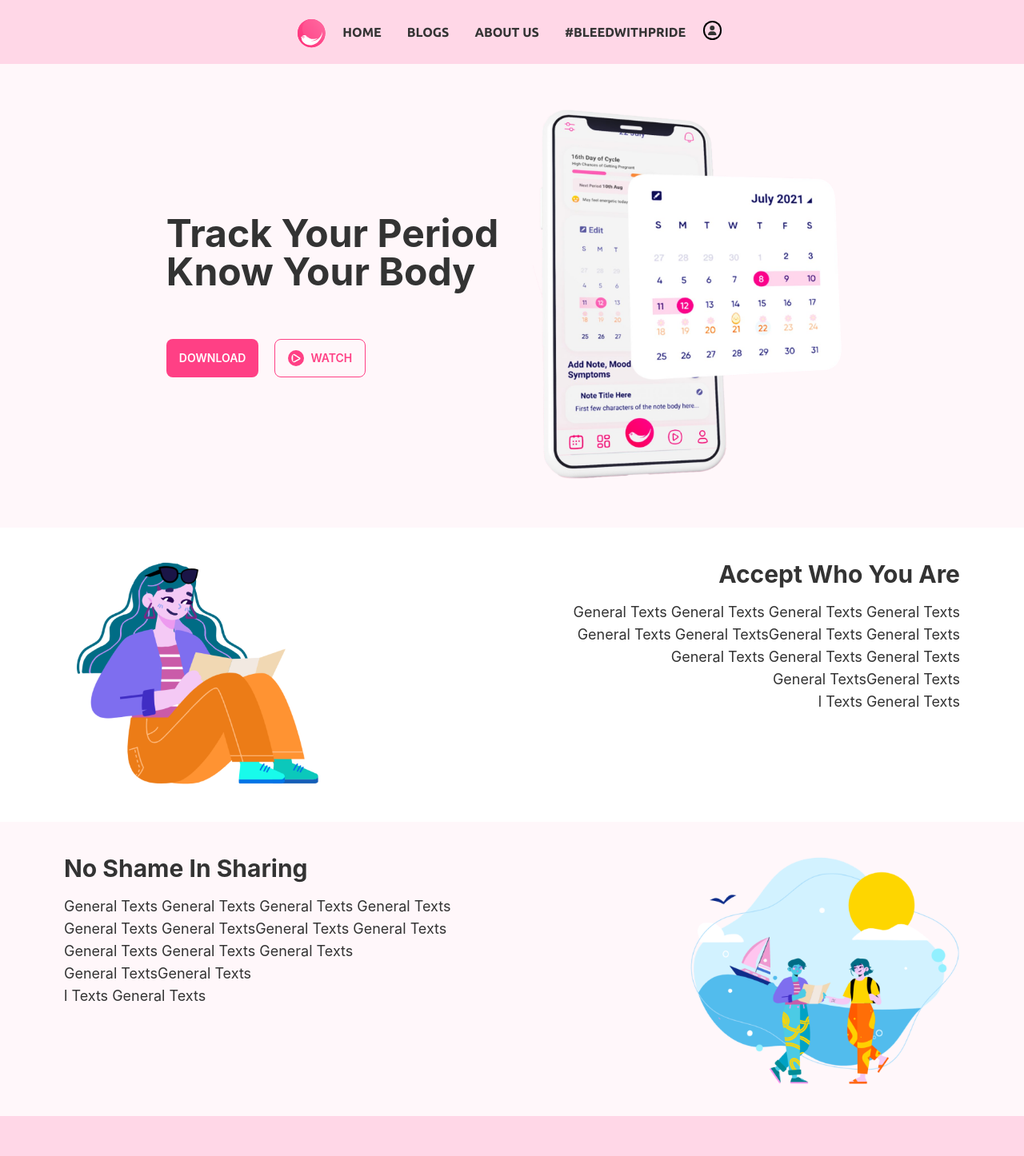
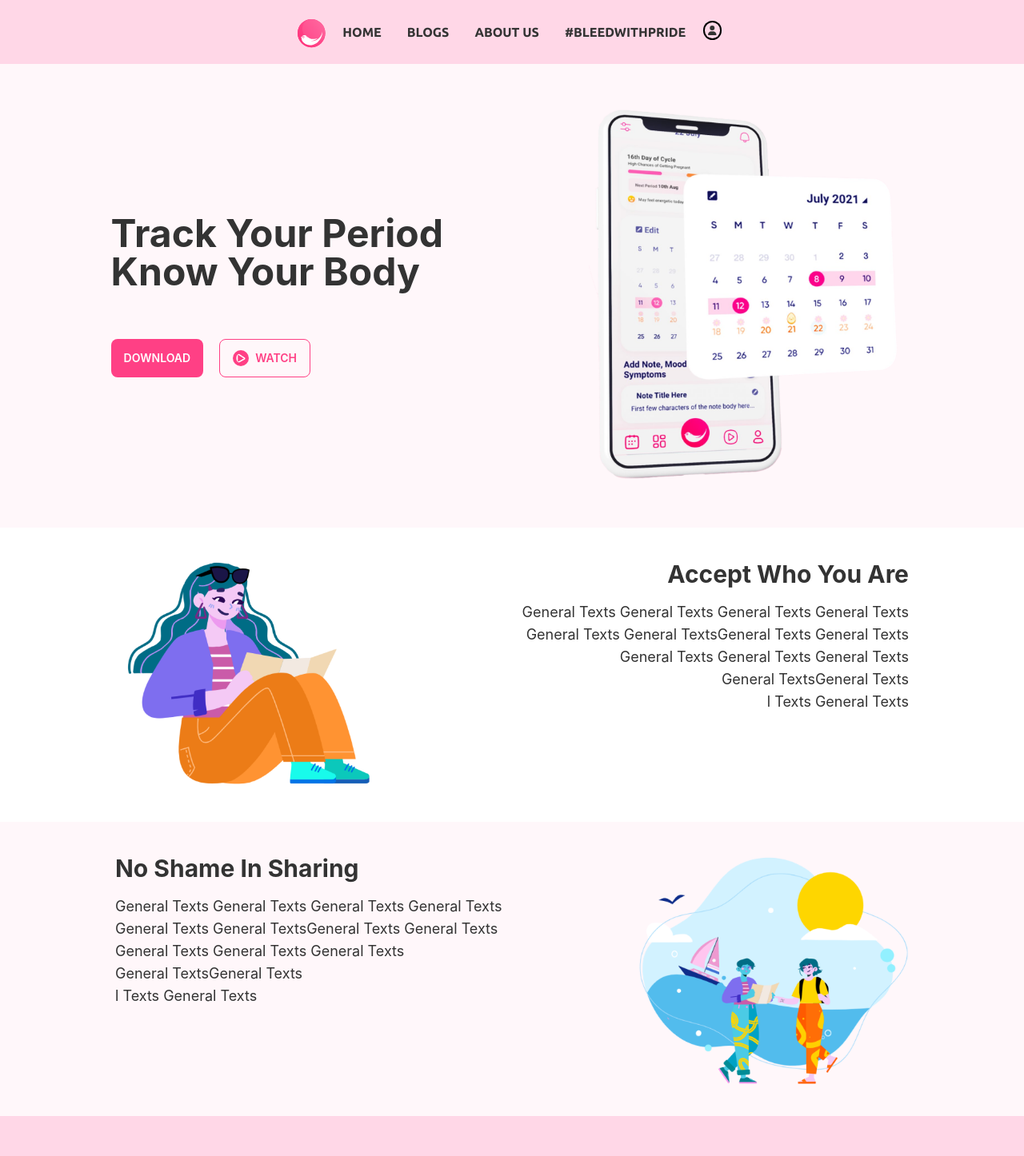
Before and after one commit to shayemhossainMK/chondo, a React (Create React App) app: page / in a window 1280 px wide. Shown: the top 1446 px of the page at 80% size. Built offline with nearby package versions, Linux system fonts and the light colour scheme; no server answers.

Commit message:
new ocdea dded

```diff
--- a/src/pages/Home/HomeBanner.js
+++ b/src/pages/Home/HomeBanner.js
@@ -6,9 +6,9 @@ const HomeBanner = () => {
   return (
     <div className="bg-[#FFF7FA]">
       <div className="md:py-10">
-        <div className=" grid grid-cols-1 px-5 md:px-0 pt-16 md:pt-0 md:flex md:justify-center md:items-center">
+        <div className=" grid grid-cols-1 px-5 md:px-0 pt-16 md:pt-0 md:flex md:justify-evenly md:items-center">
           <div className="flex flex-col justify-center items-center md:items-start">
-            <h1 className="text-4xl md:text-5xl font-bold md:mb-5">
+            <h1 className="text-6xl md:text-5xl font-bold md:mb-5">
               Track Your Period <br /> Know Your Body
             </h1>
             <div className="mt-10 flex ">
--- a/src/pages/Home/HomeContent.js
+++ b/src/pages/Home/HomeContent.js
@@ -4,7 +4,7 @@ import homeImg2 from "../../imgs/homeImg2.png";
 const HomeContent = () => {
   return (
     <div>
-      <div className="md:px-20 px-4 py-10">
+      <div className="md:px-36 px-4 py-10">
         <div className="grid grid-cols-1 md:grid-cols-2">
           <div>
             <img className="h-72" src={homeImg1} alt="" />
@@ -21,7 +21,7 @@ const HomeContent = () => {
         </div>
       </div>
       <div className="bg-[#FFF7FA]">
-        <div className="grid grid-cols-1 md:grid-cols-2 md:px-20 px-5 py-10">
+        <div className="grid grid-cols-1 md:grid-cols-2 md:px-36 px-5 py-10">
           <div className="flex flex-col items-start">
             <h2 className="text-3xl font-bold">No Shame In Sharing</h2>
             <p className=" my-4 text-lg">
```
